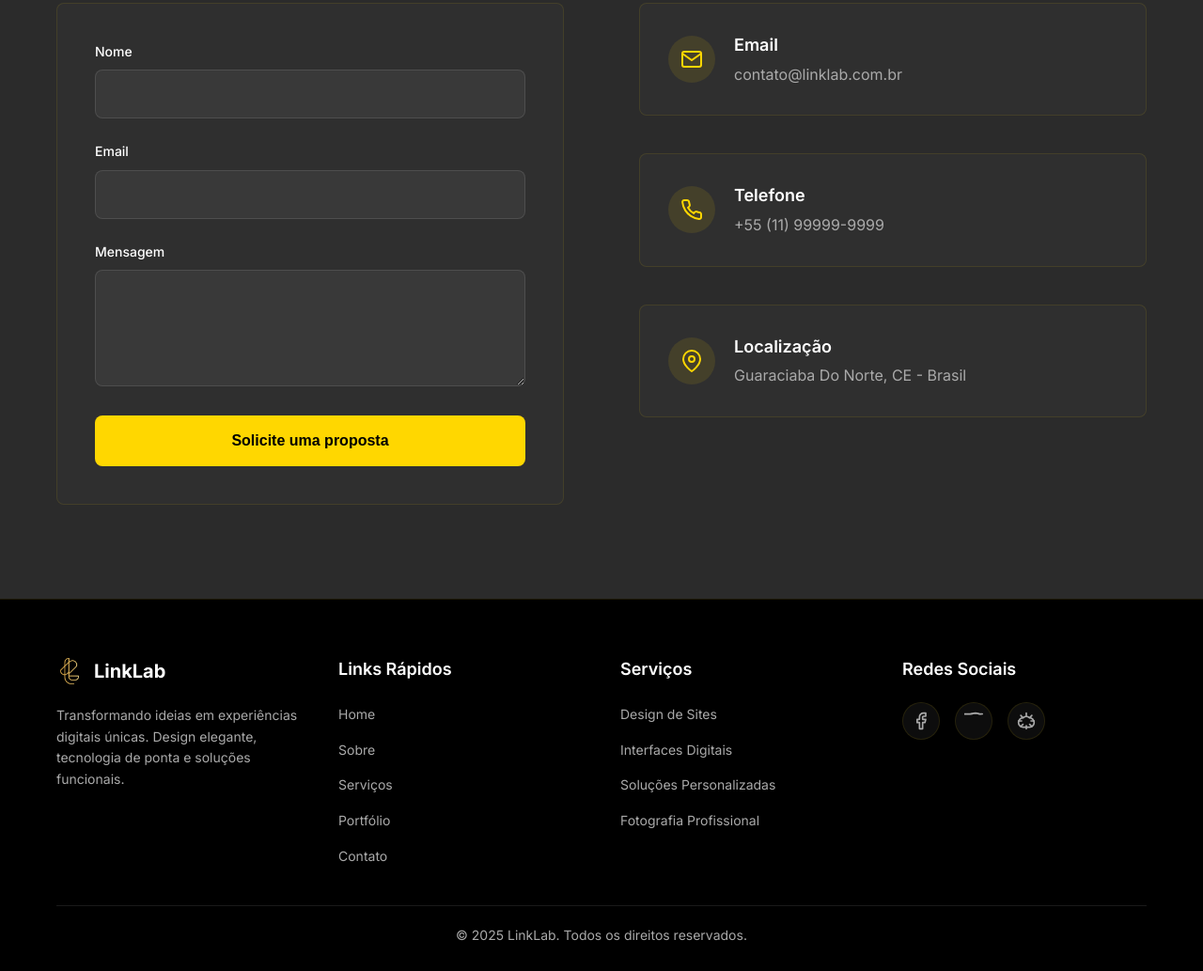
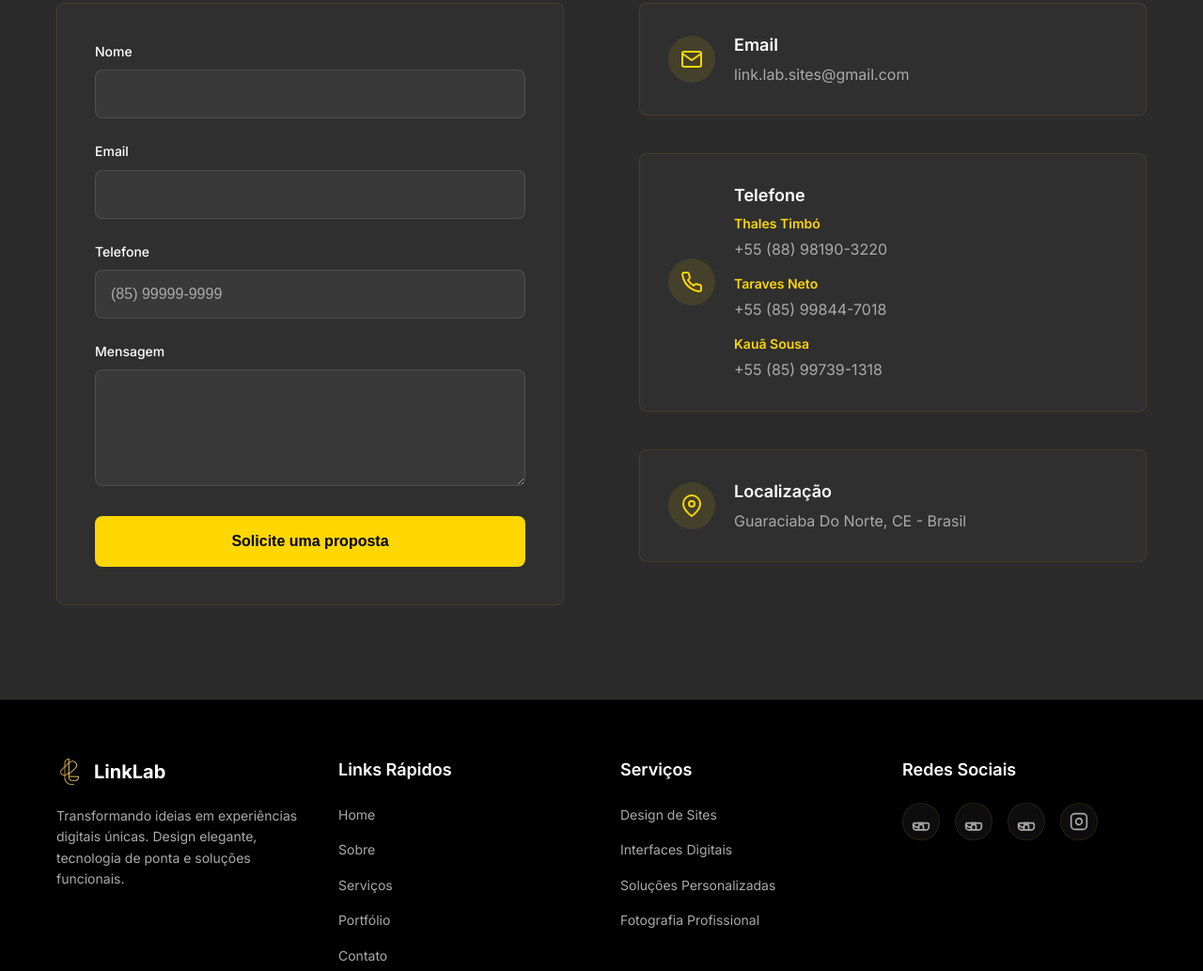
Before and after one commit to ThalesTimbo/LinkLab, a website: page index.html in a window 1280 px wide. Shown: the part 4905-5938 px from the top of the page at 94% size. Drawn offline with Linux system fonts and the light colour scheme.

Commit message:
feat: Adicionar mÃºltiplos contatos de telefone e melhorias no formulÃ¡rio
- Adicionar 3 nÃºmeros de telefone com nomes (Thales TimbÃ³, Taraves Neto, KauÃ£ Sousa) na seÃ§Ã£o de contato
- Transformar nomes em links clicÃ¡veis para WhatsApp
- Integrar formulÃ¡rio com FormSubmit.co usando email da LinkLab
- Adicionar campo de telefone obrigatÃ³rio no formulÃ¡rio
- Atualizar redes sociais no footer com 3 GitHub e 1 Instagram
- Melhorar estilos CSS para nova estrutura de contatos

```diff
--- a/assets/css/style.css
+++ b/assets/css/style.css
@@ -1017,6 +1017,38 @@ section {
 }
 
 .contact-text {
+    font-size: 16px;
+    color: var(--gray-light);
+}
+
+.contact-phone-list {
+    display: flex;
+    flex-direction: column;
+    gap: 12px;
+}
+
+.phone-item {
+    display: flex;
+    flex-direction: column;
+    gap: 4px;
+}
+
+.phone-name {
+    font-size: 14px;
+    font-weight: 600;
+    color: var(--primary-gold);
+    text-decoration: none;
+    transition: all 0.3s ease;
+    cursor: pointer;
+}
+
+.phone-name:hover {
+    color: #ffffff;
+    text-shadow: 0 0 8px var(--primary-gold);
+    transform: translateY(-1px);
+}
+
+.phone-number {
     font-size: 16px;
     color: var(--gray-light);
 }
--- a/index.html
+++ b/index.html
@@ -417,7 +417,11 @@
 
             <div class="contact-content">
                 <div class="contact-form fade-in-left">
-                    <form class="form" id="contactForm">
+                    <form class="form" id="contactForm" action="https://formsubmit.co/link.lab.sites@gmail.com" method="POST">
+                        <input type="hidden" name="_captcha" value="false">
+                        <input type="hidden" name="_next" value="https://linklab.com.br/obrigado.html">
+                        <input type="hidden" name="_subject" value="Nova mensagem do site LinkLab">
+
                         <div class="form-group">
                             <label for="name" class="form-label">Nome</label>
                             <input type="text" id="name" name="name" class="form-input" required>
@@ -426,6 +430,11 @@
                         <div class="form-group">
                             <label for="email" class="form-label">Email</label>
                             <input type="email" id="email" name="email" class="form-input" required>
+                        </div>
+
+                        <div class="form-group">
+                            <label for="phone" class="form-label">Telefone</label>
+                            <input type="tel" id="phone" name="phone" class="form-input" placeholder="(85) 99999-9999" required>
                         </div>
 
                         <div class="form-group">
@@ -447,7 +456,7 @@
                         </div>
                         <div class="contact-details">
                             <h4 class="contact-title">Email</h4>
-                            <p class="contact-text">contato@linklab.com.br</p>
+                            <p class="contact-text">link.lab.sites@gmail.com</p>
                         </div>
                     </div>
 
@@ -459,7 +468,20 @@
                         </div>
                         <div class="contact-details">
                             <h4 class="contact-title">Telefone</h4>
-                            <p class="contact-text">+55 (11) 99999-9999</p>
+                            <div class="contact-phone-list">
+                                <div class="phone-item">
+                                    <a href="https://wa.me/5588981903220" target="_blank" class="phone-name">Thales Timbó</a>
+                                    <span class="phone-number">+55 (88) 98190-3220</span>
+                                </div>
+                                <div class="phone-item">
+                                    <a href="https://wa.me/5585998447018" target="_blank" class="phone-name">Taraves Neto</a>
+                                    <span class="phone-number">+55 (85) 99844-7018</span>
+                                </div>
+                                <div class="phone-item">
+                                    <a href="https://wa.me/5585997391318" target="_blank" class="phone-name">Kauã Sousa</a>
+                                    <span class="phone-number">+55 (85) 99739-1318</span>
+                                </div>
+                            </div>
                         </div>
                     </div>
 
@@ -519,27 +541,32 @@
                 <div class="footer-section">
                     <h4 class="footer-title">Redes Sociais</h4>
                     <div class="social-links">
-                        <a href="#" class="social-link">
+                        <a href="https://github.com/thales-timbo" target="_blank" class="social-link" title="Thales Timbó - GitHub">
                             <svg width="20" height="20" viewBox="0 0 24 24" fill="none">
-                                <path d="M18 2H15C13.6739 2 12.4021 2.52678 11.4645 3.46447C10.5268 4.40215 10 5.67392 10 7V10H7V14H10V22H14V14H17L18 10H14V7C14 6.73478 14.1054 6.48043 14.2929 6.29289C14.4804 6.10536 14.7348 6 15 6H18V2Z" stroke="currentColor" stroke-width="2" stroke-linecap="round" stroke-linejoin="round"/>
+                                <path d="M9 19C4 20.5 4 16.5 2 16M22 16V19C22.0011 19.6585 21.8313 20.3016 21.5124 20.8505C21.1935 21.3995 20.7414 21.8342 20.2 22.11L20 22.22C19.4944 22.4626 18.9261 22.5938 18.35 22.6H5.65C5.07393 22.5938 4.50557 22.4626 4 22.22L3.8 22.11C3.2586 21.8342 2.8065 21.3995 2.4876 20.8505C2.1687 20.3016 1.9989 19.6585 2 19V16C2 14.8954 2.89543 14 4 14H20C21.1046 14 22 14.8954 22 16Z" stroke="currentColor" stroke-width="2" stroke-linecap="round" stroke-linejoin="round"/>
+                                <path d="M15 22V18C15 16.8954 14.1046 16 13 16H11C9.89543 16 9 16.8954 9 18V22" stroke="currentColor" stroke-width="2" stroke-linecap="round" stroke-linejoin="round"/>
+                                <path d="M9 14H15" stroke="currentColor" stroke-width="2" stroke-linecap="round"/>
                             </svg>
                         </a>
-                        <a href="#" class="social-link">
+                        <a href="https://github.com/taraves-neto" target="_blank" class="social-link" title="Taraves Neto - GitHub">
                             <svg width="20" height="20" viewBox="0 0 24 24" fill="none">
-                                <path d="M23 3A10.9 10.9 0 0 1 20.1 3.1C19.8 3.1 19.5 3.1 19.2 3.1A10.9 10.9 0 0 0 16.4 2.1A10.9 10.9 0 0 0 12.1 2.1A10.9 10.9 0 0 0 7.8 3.1A10.9 10.9 0 0 0 5 3.1A10.9 10.9 0 0 0 2.9 3.1A10.9 10.9 0 0 0 0 3.1V3.1A10.9 10.9 0 0 0 2.9 3.1A10.9 10.9 0 0 0 5 3.1A10.9 10.9 0 0 0 7.8 3.1A10.9 10.9 0 0 0 12.1 2.1A10.9 10.9 0 0 0 16.4 2.1A10.9 10.9 0 0 0 19.2 3.1A10.9 10.9 0 0 0 20.1 3.1A10.9 10.9 0 0 0 23 3V3Z" stroke="currentColor" stroke-width="2" stroke-linecap="round" stroke-linejoin="round"/>
+                                <path d="M9 19C4 20.5 4 16.5 2 16M22 16V19C22.0011 19.6585 21.8313 20.3016 21.5124 20.8505C21.1935 21.3995 20.7414 21.8342 20.2 22.11L20 22.22C19.4944 22.4626 18.9261 22.5938 18.35 22.6H5.65C5.07393 22.5938 4.50557 22.4626 4 22.22L3.8 22.11C3.2586 21.8342 2.8065 21.3995 2.4876 20.8505C2.1687 20.3016 1.9989 19.6585 2 19V16C2 14.8954 2.89543 14 4 14H20C21.1046 14 22 14.8954 22 16Z" stroke="currentColor" stroke-width="2" stroke-linecap="round" stroke-linejoin="round"/>
+                                <path d="M15 22V18C15 16.8954 14.1046 16 13 16H11C9.89543 16 9 16.8954 9 18V22" stroke="currentColor" stroke-width="2" stroke-linecap="round" stroke-linejoin="round"/>
+                                <path d="M9 14H15" stroke="currentColor" stroke-width="2" stroke-linecap="round"/>
                             </svg>
                         </a>
-                        <a href="#" class="social-link">
+                        <a href="https://github.com/kaua-sousa" target="_blank" class="social-link" title="Kauã Sousa - GitHub">
                             <svg width="20" height="20" viewBox="0 0 24 24" fill="none">
-                                <path d="M16 8A6 6 0 0 1 16 20H8A6 6 0 0 1 8 8A6 6 0 0 1 16 8Z" stroke="currentColor" stroke-width="2"/>
-                                <path d="M12 2V6" stroke="currentColor" stroke-width="2" stroke-linecap="round"/>
-                                <path d="M12 18V22" stroke="currentColor" stroke-width="2" stroke-linecap="round"/>
-                                <path d="M4.93 4.93L7.76 7.76" stroke="currentColor" stroke-width="2" stroke-linecap="round"/>
-                                <path d="M16.24 16.24L19.07 19.07" stroke="currentColor" stroke-width="2" stroke-linecap="round"/>
-                                <path d="M2 12H6" stroke="currentColor" stroke-width="2" stroke-linecap="round"/>
-                                <path d="M18 12H22" stroke="currentColor" stroke-width="2" stroke-linecap="round"/>
-                                <path d="M4.93 19.07L7.76 16.24" stroke="currentColor" stroke-width="2" stroke-linecap="round"/>
-                                <path d="M16.24 7.76L19.07 4.93" stroke="currentColor" stroke-width="2" stroke-linecap="round"/>
+                                <path d="M9 19C4 20.5 4 16.5 2 16M22 16V19C22.0011 19.6585 21.8313 20.3016 21.5124 20.8505C21.1935 21.3995 20.7414 21.8342 20.2 22.11L20 22.22C19.4944 22.4626 18.9261 22.5938 18.35 22.6H5.65C5.07393 22.5938 4.50557 22.4626 4 22.22L3.8 22.11C3.2586 21.8342 2.8065 21.3995 2.4876 20.8505C2.1687 20.3016 1.9989 19.6585 2 19V16C2 14.8954 2.89543 14 4 14H20C21.1046 14 22 14.8954 22 16Z" stroke="currentColor" stroke-width="2" stroke-linecap="round" stroke-linejoin="round"/>
+                                <path d="M15 22V18C15 16.8954 14.1046 16 13 16H11C9.89543 16 9 16.8954 9 18V22" stroke="currentColor" stroke-width="2" stroke-linecap="round" stroke-linejoin="round"/>
+                                <path d="M9 14H15" stroke="currentColor" stroke-width="2" stroke-linecap="round"/>
+                            </svg>
+                        </a>
+                        <a href="https://instagram.com/linklab.sites" target="_blank" class="social-link" title="LinkLab - Instagram">
+                            <svg width="20" height="20" viewBox="0 0 24 24" fill="none">
+                                <rect x="2" y="2" width="20" height="20" rx="5" ry="5" stroke="currentColor" stroke-width="2"/>
+                                <path d="M16 11.37A4 4 0 1 1 12.63 8 4 4 0 0 1 16 11.37Z" stroke="currentColor" stroke-width="2"/>
+                                <line x1="17.5" y1="6.5" x2="17.51" y2="6.5" stroke="currentColor" stroke-width="2"/>
                             </svg>
                         </a>
                     </div>
```
